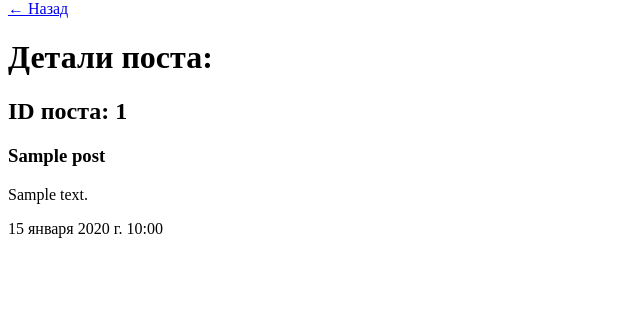
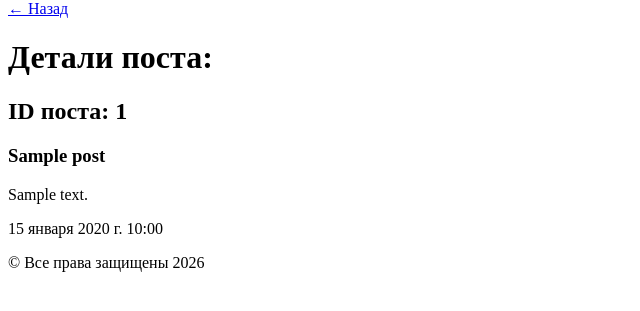
Before and after one commit to haritonov27081994-dev/project1, a Django app: page /posts/1/ in a window 1280 px wide. Shown: the part 26-337 px from the top of the page, without its empty margins (0-640 px from the left). Run offline with Django 5.2, Linux system fonts and the light colour scheme; tables that the repository leaves empty hold one stand-in row (values such as "Sample post").

Commit message:
добавить footer

```diff
--- a/apps/blog/templates/blog/base.html
+++ b/apps/blog/templates/blog/base.html
@@ -1,8 +1,8 @@
-<!DOCTYPE html>
+<!doctype html>
 <html lang="ru">
   <head>
-  <meta charset="UTF-8">
-  <meta name="viewport" content="width=device-width, initial-scale=1.0">
+    <meta charset="UTF-8" />
+    <meta name="viewport" content="width=device-width, initial-scale=1.0" />
     <title>{% block page_title %}{% endblock page_title %}</title>
   </head>
   <body>
@@ -13,5 +13,6 @@
       </nav>
     </header>
     <main>{% block page_content %}{% endblock page_content %}</main>
+    <footer>&copy; Все права защищены 2026</footer>
   </body>
 </html>
```
Lines whose indentation alone changed are shown as unchanged.
